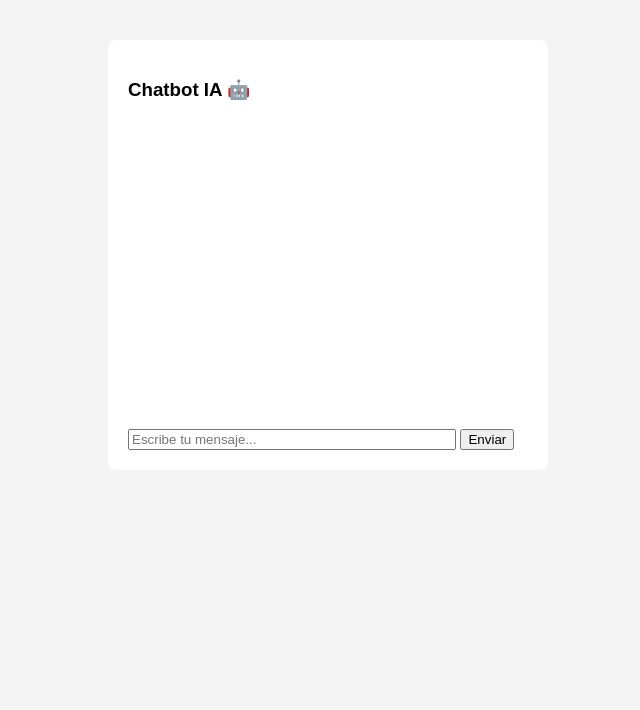
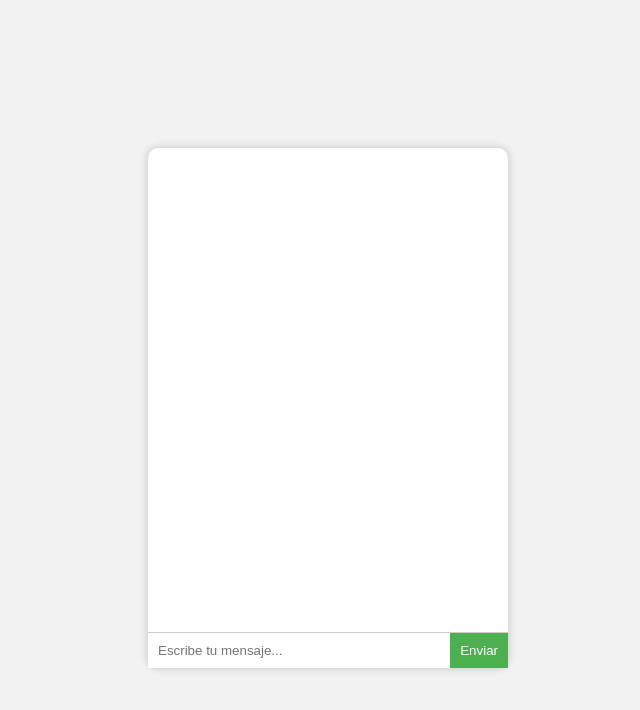
Before and after one commit to alancandiote-svg/primer-servidor-chatbot, a website: page index.html in a window 1280 px wide. Both pictures are taken after a click on the button "Enviar". Shown: the whole page, without its empty margins (312-952 px from the left). Drawn offline with Linux system fonts and the light colour scheme; no server answers.

Commit message:
Chatbot con interfaz web

```diff
--- a/index.html
+++ b/index.html
@@ -1,42 +1,92 @@
 <!DOCTYPE html>
 <html lang="es">
 <head>
-  <meta charset="UTF-8" />
+  <meta charset="UTF-8">
   <title>Chatbot IA</title>
   <style>
-    body { font-family: Arial; background: #f4f4f4; }
-    #chat { width: 400px; margin: 40px auto; background: white; padding: 20px; border-radius: 8px; }
-    #messages { height: 300px; overflow-y: auto; margin-bottom: 10px; }
-    .user { text-align: right; color: blue; }
-    .bot { text-align: left; color: green; }
+    body {
+      font-family: Arial, sans-serif;
+      background: #f2f2f2;
+      display: flex;
+      justify-content: center;
+      align-items: center;
+      height: 100vh;
+    }
+    #chat {
+      background: white;
+      width: 360px;
+      height: 520px;
+      border-radius: 10px;
+      box-shadow: 0 0 10px rgba(0,0,0,0.2);
+      display: flex;
+      flex-direction: column;
+    }
+    #messages {
+      flex: 1;
+      padding: 10px;
+      overflow-y: auto;
+    }
+    .user {
+      text-align: right;
+      margin: 6px;
+      color: blue;
+    }
+    .bot {
+      text-align: left;
+      margin: 6px;
+      color: green;
+    }
+    #input {
+      display: flex;
+      border-top: 1px solid #ccc;
+    }
+    input {
+      flex: 1;
+      padding: 10px;
+      border: none;
+      outline: none;
+    }
+    button {
+      padding: 10px;
+      background: #4CAF50;
+      color: white;
+      border: none;
+      cursor: pointer;
+    }
   </style>
 </head>
 <body>
+
 <div id="chat">
-    <h3>Chatbot IA 🤖</h3>
   <div id="messages"></div>
-    <input id="input" placeholder="Escribe tu mensaje..." style="width: 80%" />
+  <div id="input">
+    <input id="text" placeholder="Escribe tu mensaje..." />
     <button onclick="sendMessage()">Enviar</button>
+  </div>
 </div>
 
 <script>
 async function sendMessage() {
-      const input = document.getElementById("input");
+  const input = document.getElementById("text");
   const messages = document.getElementById("messages");
   const text = input.value;
+
+  if (!text) return;
 
   messages.innerHTML += `<div class="user">${text}</div>`;
   input.value = "";
 
-      const res = await fetch("http://localhost:3000/chat", {
+  const response = await fetch("/chat", {
     method: "POST",
     headers: { "Content-Type": "application/json" },
     body: JSON.stringify({ message: text })
   });
 
-      const data = await res.json();
+  const data = await response.json();
   messages.innerHTML += `<div class="bot">${data.reply}</div>`;
+  messages.scrollTop = messages.scrollHeight;
 }
 </script>
+
 </body>
 </html>
```
Also changed, not shown: index.js (+16 -12 lines), 1 other file. Lines whose indentation alone changed are shown as unchanged.
